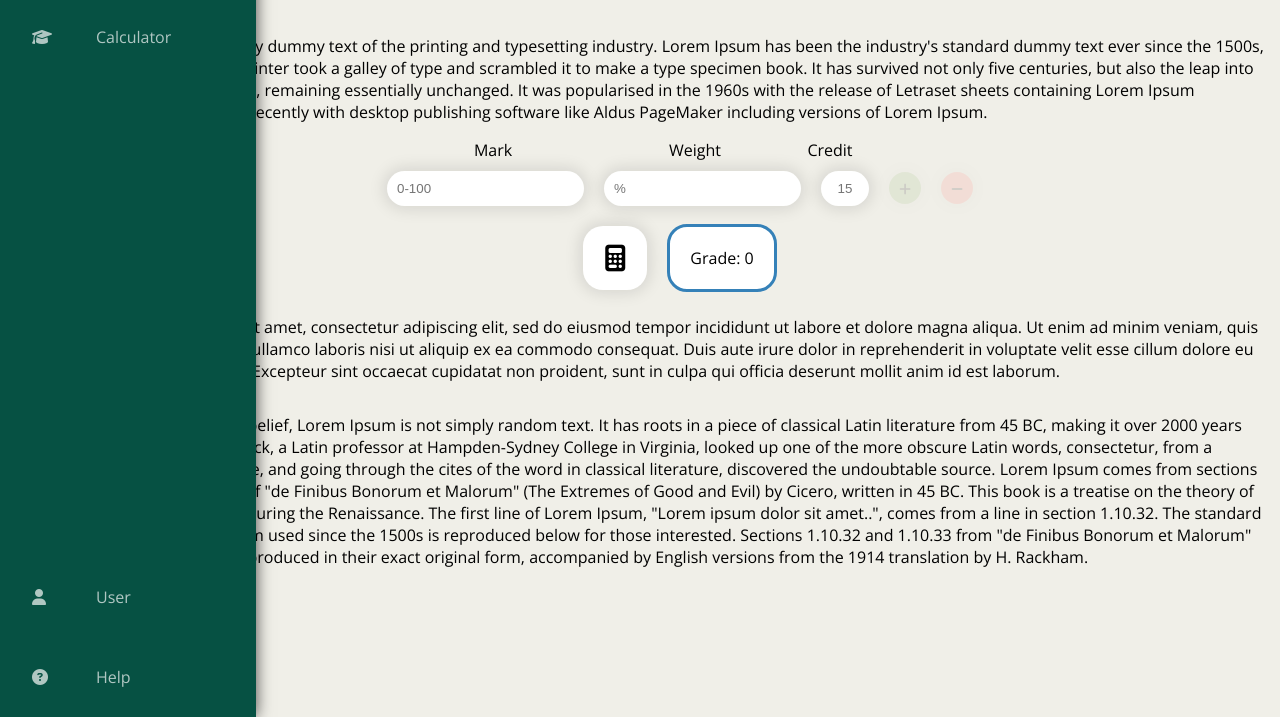
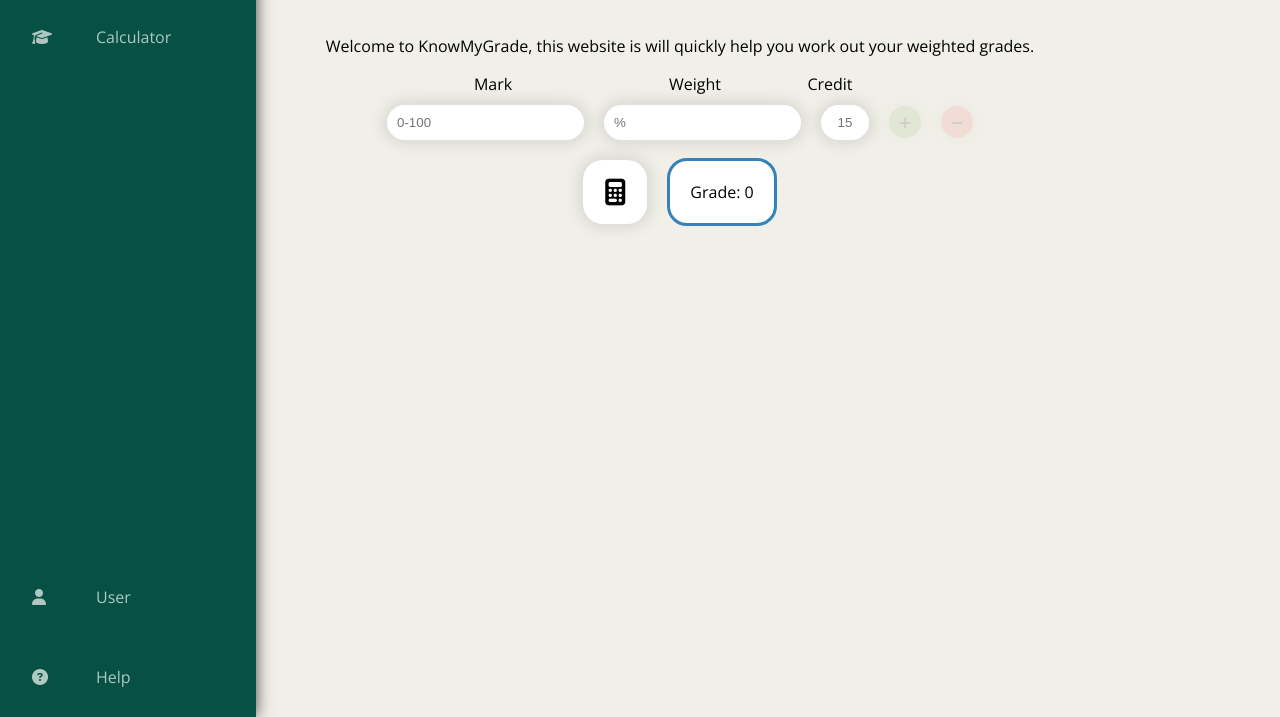
Before and after one commit to MCXpak/know-my-grade, a plain HTML site: page index.html in a window 1280 px wide. Shown: the part 83-800 px from the top of the page. Drawn offline with nearby package versions, Linux system fonts and the light colour scheme.

Commit message:
updated html content

```diff
--- a/index.html
+++ b/index.html
@@ -64,16 +64,8 @@
             <button id="calcGradeBtn" onclick="calcGrade()"><i class="fa-solid fa-calculator fa-2x"></i></button>
             <div id="grade-output">Grade: 0</div>
         </div>
-        <p class="test1">Lorem Ipsum is simply dummy text of the printing and typesetting industry. Lorem Ipsum has been the industry's standard dummy text ever since the 1500s, when an unknown printer took a galley of type and scrambled it to make a type specimen book. It has survived not only five centuries, but also the leap into electronic typesetting, remaining essentially unchanged. It was popularised in the 1960s with the release of Letraset sheets containing Lorem Ipsum passages, and more recently with desktop publishing software like Aldus PageMaker including versions of Lorem Ipsum.
+        <p class="about">Welcome to KnowMyGrade, this website is will quickly help you work out your weighted grades.
         </p>
-        <p class="test2">Contrary to popular belief, Lorem Ipsum is not simply random text. It has roots in a piece of classical Latin literature from 45 BC, making it over 2000 years old. Richard McClintock, a Latin professor at Hampden-Sydney College in Virginia, looked up one of the more obscure Latin words, consectetur, from a Lorem Ipsum passage, and going through the cites of the word in classical literature, discovered the undoubtable source. Lorem Ipsum comes from sections 1.10.32 and 1.10.33 of "de Finibus Bonorum et Malorum" (The Extremes of Good and Evil) by Cicero, written in 45 BC. This book is a treatise on the theory of ethics, very popular during the Renaissance. The first line of Lorem Ipsum, "Lorem ipsum dolor sit amet..", comes from a line in section 1.10.32.
-
-            The standard chunk of Lorem Ipsum used since the 1500s is reproduced below for those interested. Sections 1.10.32 and 1.10.33 from "de Finibus Bonorum et Malorum" by Cicero are also reproduced in their exact original form, accompanied by English versions from the 1914 translation by H. Rackham.
-        </p>
-        <p class="test3">
-            Lorem ipsum dolor sit amet, consectetur adipiscing elit, sed do eiusmod tempor incididunt ut labore et dolore magna aliqua. Ut enim ad minim veniam, quis nostrud exercitation ullamco laboris nisi ut aliquip ex ea commodo consequat. Duis aute irure dolor in reprehenderit in voluptate velit esse cillum dolore eu fugiat nulla pariatur. Excepteur sint occaecat cupidatat non proident, sunt in culpa qui officia deserunt mollit anim id est laborum.
-        </p>
-
         </main>
 </body>
 </html>
--- a/styles.css
+++ b/styles.css
@@ -50,7 +50,7 @@ main {
 }
 
 h1 { grid-area: logo;}
-.test1  { grid-area: about;}
+.about  { grid-area: about;}
 .test2 {grid-area: info;}
 
 .input-titles {
```
